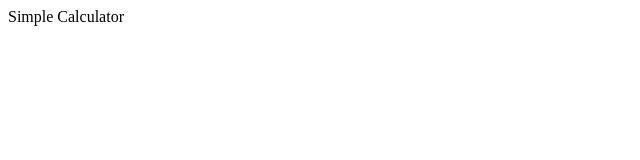
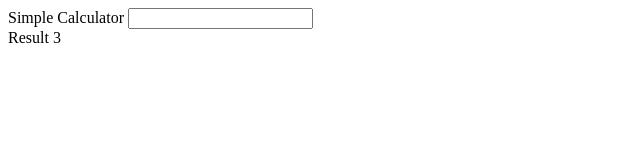
Before and after one commit to BuddhaTheChef/unit-testing1, a plain HTML site: page simple-calculator.html in a window 1280 px wide. Shown: the whole page, without its empty margins (0-640 px from the left). Drawn offline with Linux system fonts and the light colour scheme.

Commit message:
able to do simple operations on calculator

```diff
--- /dev/null
+++ b/mainCalculator.js
@@ -0,0 +1,38 @@
+function calculate(inputValue) {
+    const expression = /\+|\-|\*|\//;
+    const numbers = inputValue.split(expression);
+
+    const numberA = parseInt(numbers[0]);
+    const numberB = parseInt(numbers[1]);
+
+    const operation = inputValue.match(expression);
+
+    const calculator = new Calculator();
+    calculator.add(numberA);
+
+    let result;
+    switch(operation[0]) {
+        case '+':
+          result = calculator.add(numberB)
+          break;
+        case '-':
+          result = calculator.subtract(numberB)
+          break;
+        case '*':
+          result = calculator.multiply(numberB)
+          break;
+        case '/':
+          result = calculator.divide(numberB)
+          break;
+    }
+
+    updateResult(result);
+}
+
+function updateResult(result){
+    const element = document.getElementById('result');
+
+    if(element) {
+        element.innerText = result;
+    }
+}
--- a/simple-calculator.html
+++ b/simple-calculator.html
@@ -5,11 +5,15 @@
     <meta http-equiv="X-UA-Compatible" content="IE=edge">
     <title>Simple Calculator</title>
     <meta name="viewport" content="width=device-width, initial-scale=1">
-    <link rel="stylesheet" type="text/css" media="screen" href="main.css" />
     <script src="calculator.js"></script>
+    <script src="mainCalculator.js"></script>
 </head>
 <body>
     Simple Calculator
-
+    <input type="text" onchange="calculate(this.value)"/>
+    <div>
+        Result
+        <span id = "result">3</span>
+    </div>
 </body>
 </html>
```
